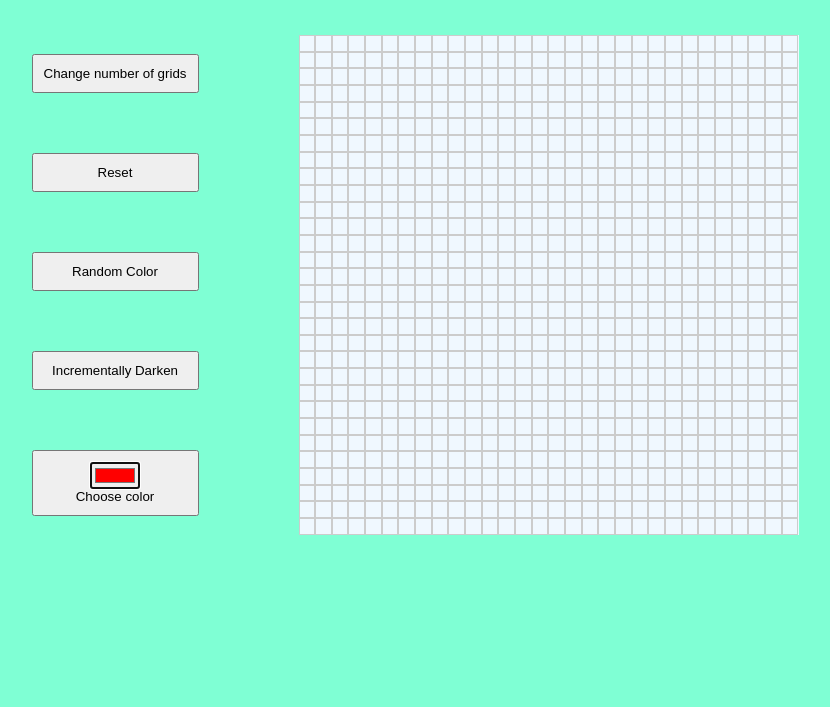
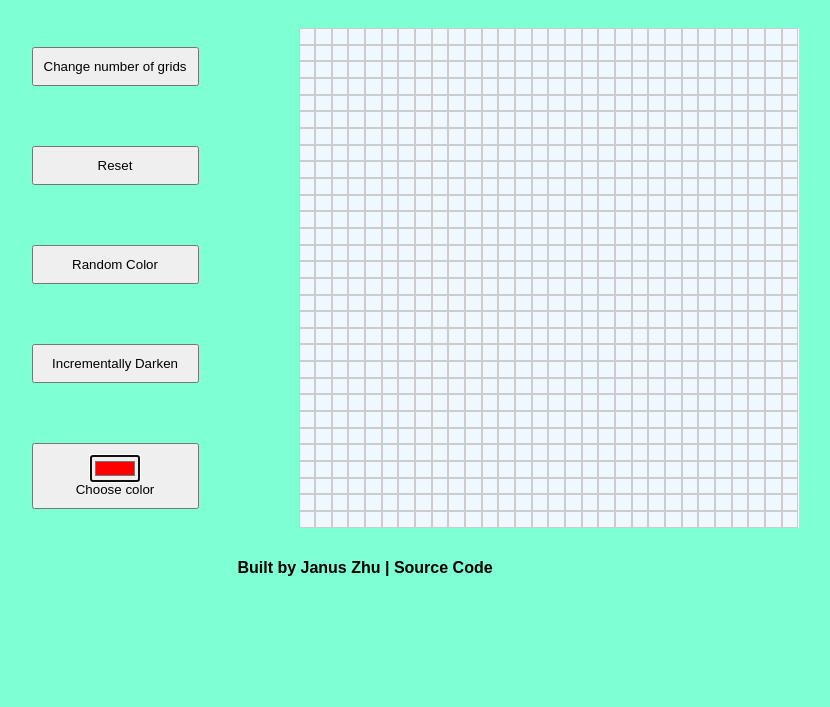
Before and after one commit to JanusZhu/Etch-A-Sketch, a plain HTML site: page index.html in a window 1280 px wide. Shown: the part 93-800 px from the top of the page, without its empty margins (275-1105 px from the left). Drawn offline with Linux system fonts and the light colour scheme.

Commit message:
added footer

```diff
--- a/index.html
+++ b/index.html
@@ -36,7 +36,10 @@
       </div>
       <div class="container"></div>
     </div>
-
+    <div class="footer">
+      Built by Janus Zhu |
+      <a href="https://github.com/JanusZhu/Etch-A-Sketch">Source Code </a>
+    </div>
     <script src="app.js"></script>
   </body>
 </html>
--- a/style.css
+++ b/style.css
@@ -3,6 +3,7 @@ body {
   display: flex;
   flex-direction: column;
   align-items: center;
+  font-family: "Poppins", sans-serif;
 }
 
 .app-flex {
@@ -23,7 +24,6 @@ body {
 
 .title {
   margin: 40px 0px;
-  font-family: Impact, Haettenschweiler, "Arial Narrow Bold", sans-serif;
   font-size: larger;
   font-weight: 600;
 }
@@ -47,3 +47,12 @@ body {
   justify-content: center;
   align-items: center;
 }
+a {
+  text-decoration: none;
+  color: inherit;
+}
+
+.footer {
+  margin: 20px;
+  font-weight: 800;
+}
```
